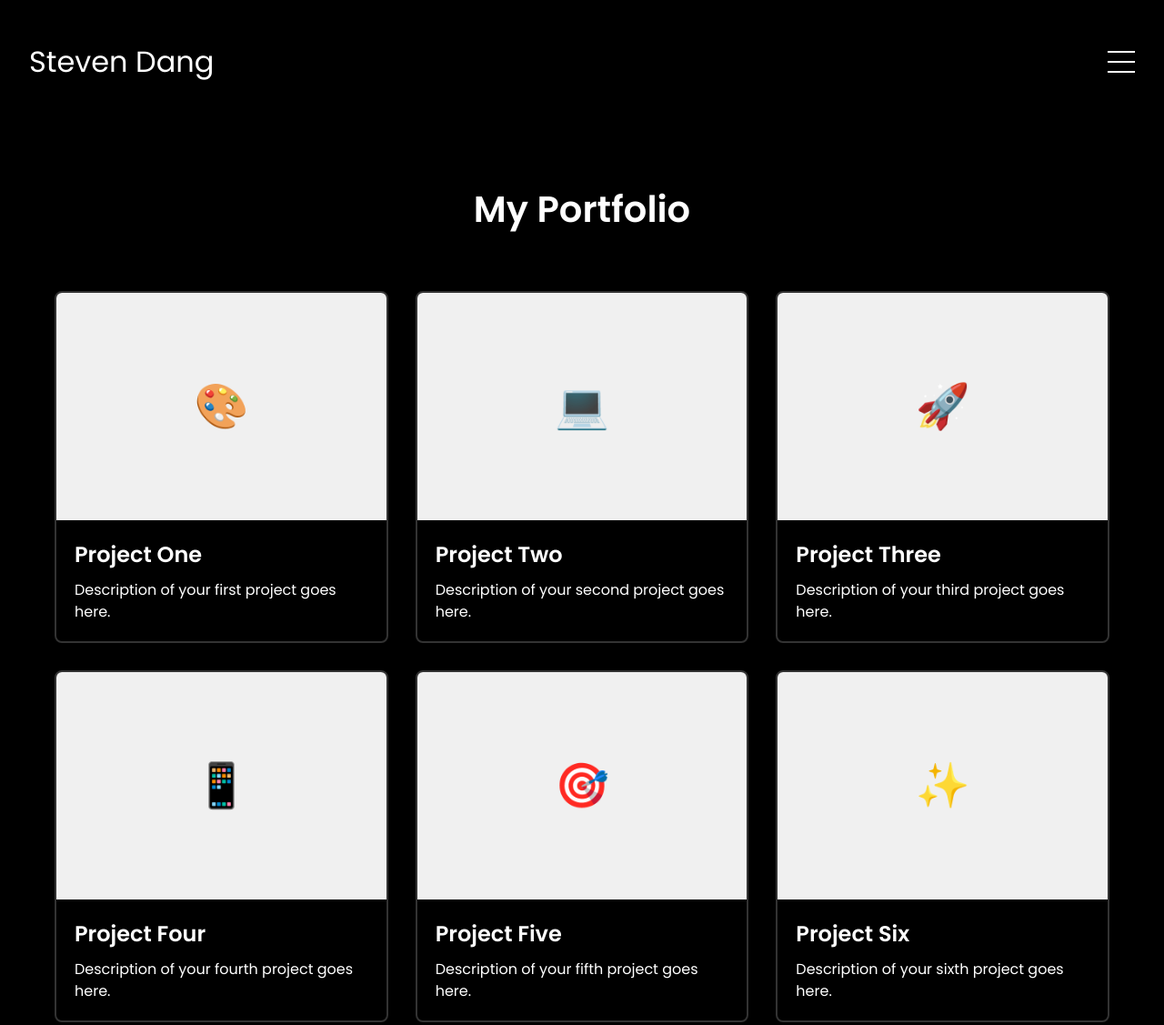
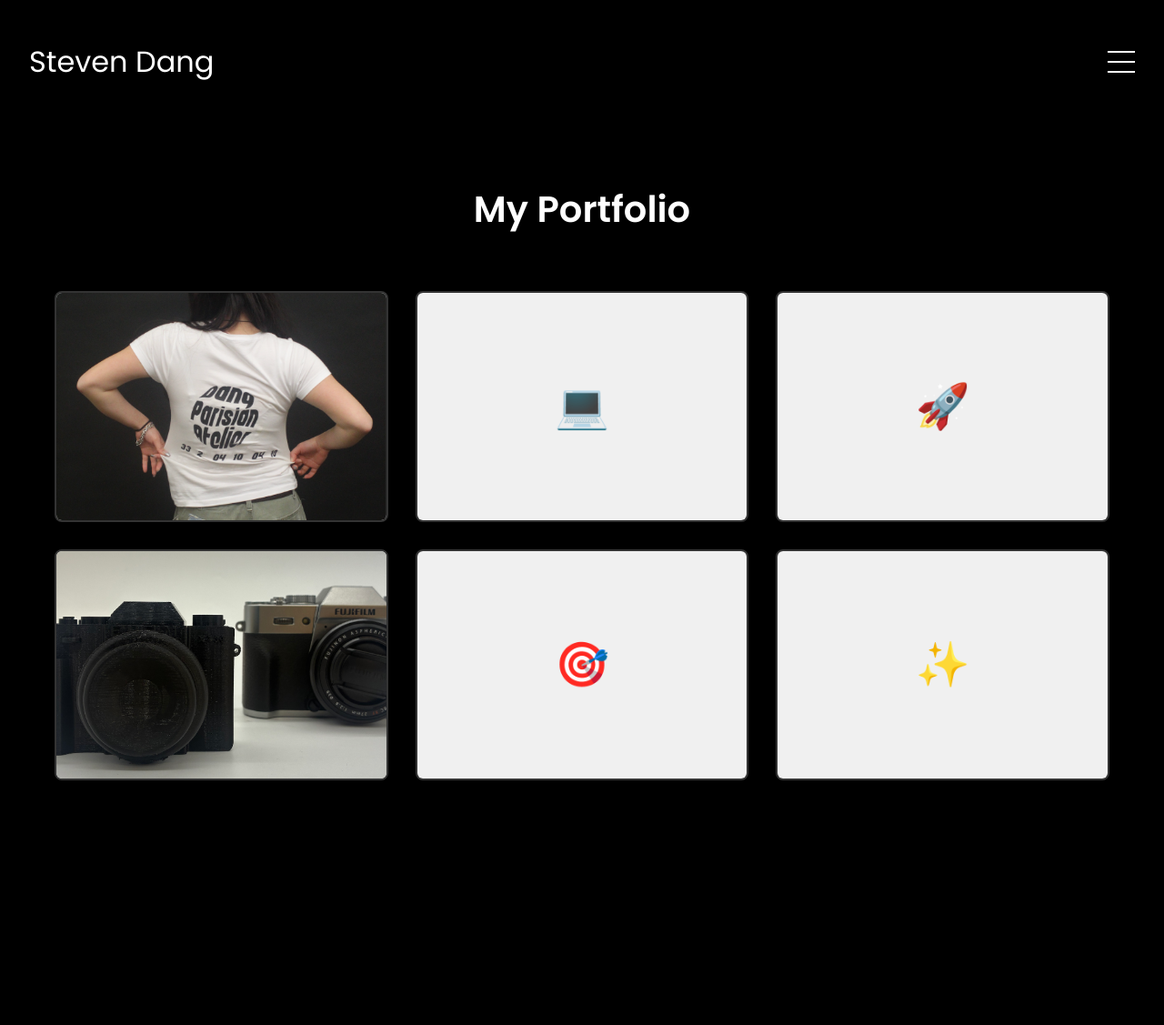
Before and after one commit to sldang/StevenPortfolio, a plain HTML site: page portfolio.html in a window 1280 px wide. Shown: the whole page at 91% size. After the commit the page ends 994 px from the top, so only its background shows below. Drawn offline with Linux system fonts and the light colour scheme.

Commit message:
add some profile pictures, changed formatting

```diff
--- a/portfolio.html
+++ b/portfolio.html
@@ -35,7 +35,9 @@
 
         <div class="portfolio-grid">
           <a href="project1.html" class="portfolio-item">
-            <div class="portfolio-item-image">🎨</div>
+            <div class="portfolio-item-image">
+              <img src="/assets/Clothing_Project.png" alt="Project One">
+            </div>
             <div class="portfolio-item-content">
               <div class="portfolio-item-title">Project One</div>
               <div class="portfolio-item-description">Description of your first project goes here.</div>
@@ -59,7 +61,9 @@
           </a>
 
           <a href="project4.html" class="portfolio-item">
-            <div class="portfolio-item-image">📱</div>
+            <div class="portfolio-item-image">
+              <img src="/assets/Fuji-Camera.png" alt="Project One">
+            </div>
             <div class="portfolio-item-content">
               <div class="portfolio-item-title">Project Four</div>
               <div class="portfolio-item-description">Description of your fourth project goes here.</div>
@@ -77,7 +81,7 @@
           <a href="project6.html" class="portfolio-item">
             <div class="portfolio-item-image">✨</div>
             <div class="portfolio-item-content">
-              <div class="portfolio-item-title">Project Six</div>
+              <div class="portfolio-item-title">Nike</div>
               <div class="portfolio-item-description">Description of your sixth project goes here.</div>
             </div>
           </a>
--- a/portfolio_style.css
+++ b/portfolio_style.css
@@ -30,6 +30,7 @@
 }
 
 .portfolio-item {
+    position: relative; /* ADDED */
     border: 2px solid #333;
     border-radius: 8px;
     overflow: hidden;
@@ -56,8 +57,33 @@
     color: #ccc;
 }
 
+.portfolio-item-image img {
+    width: 100%;
+    height: 100%;
+    object-fit: cover;
+    display: block;
+    transition: transform 0.3s ease; /* ADDED */
+}
+
 .portfolio-item-content {
+    position: absolute; /* CHANGED from padding */
+    bottom: 0; /* ADDED */
+    left: 0; /* ADDED */
+    right: 0; /* ADDED */
     padding: 20px;
+    background: rgba(0, 0, 0, 0.85); /* ADDED */
+    transform: translateY(100%); /* ADDED - hides content below */
+    transition: transform 0.3s ease; /* ADDED */
+}
+
+/* ADDED - shows content on hover */
+.portfolio-item:hover .portfolio-item-content {
+    transform: translateY(0);
+}
+
+/* ADDED - zooms image slightly on hover */
+.portfolio-item:hover .portfolio-item-image img {
+    transform: scale(1.05);
 }
 
 .portfolio-item-title {
```
Also changed, not shown: project.css (+7 -0 lines), project1.html (+5 -4 lines), project2.html (+5 -4 lines), project3.html (+4 -4 lines), project4.html (+4 -4 lines), project5.html (+4 -4 lines), project6.html (+4 -4 lines), assets/Clothing_Project.png (added), assets/Fuji-Camera.png (added). Lines whose indentation alone changed are shown as unchanged.
